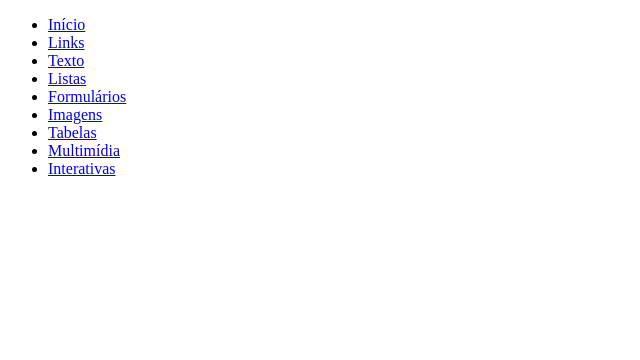
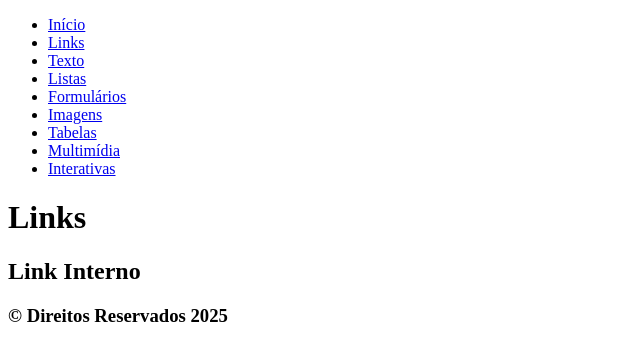
Before and after one commit to mrsselfdestruct/curso-html-cain, a plain HTML site: page 08-09-2025/pages/links.html in a window 1280 px wide. Shown: the whole page, without its empty margins (0-640 px from the left). Drawn offline with Linux system fonts and the light colour scheme.

Commit message:
Update links.html

```diff
--- a/08-09-2025/pages/links.html
+++ b/08-09-2025/pages/links.html
@@ -25,7 +25,24 @@
             </ul>
         </nav>
 
+        <h1>Links</h1>
     </header>
     <!-- fim do header -->
 </body>
+<main>
+
+    <section>
+        <h2>Link Interno</h2>
+    </section>
+
+    </main>
+    <!-- fim do main -->
+
+    <!-- início do footer -->
+    <footer>
+        <h3>&copy; Direitos Reservados 2025</h3>
+    </footer>
+    <!-- fim do footer -->
+
+</body>
 </html>
```
